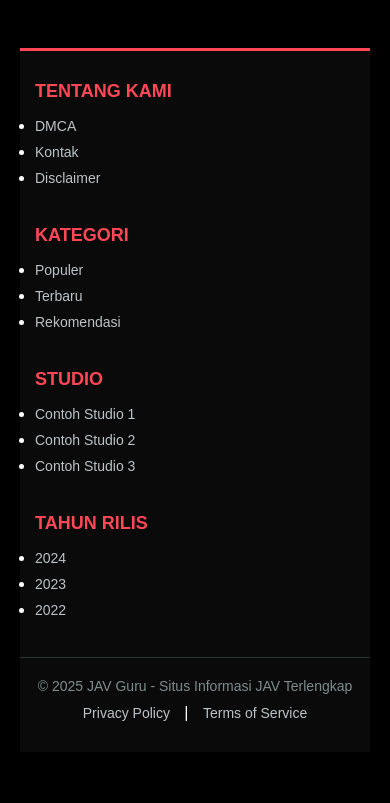
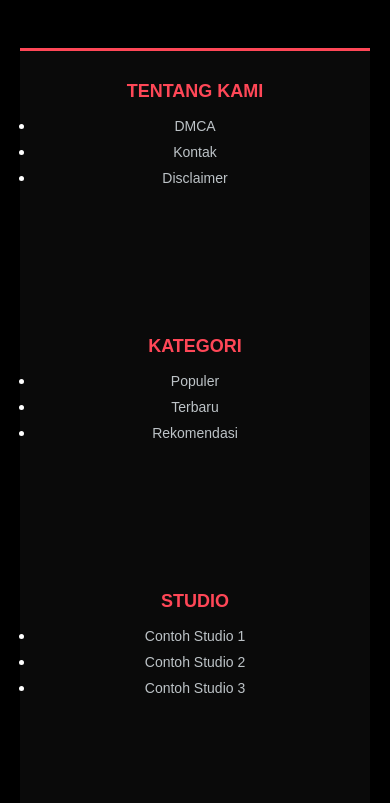
Before and after one commit to SophiaAdeline/JAV-guru, a plain HTML site: page index-1.html in a window 390 px wide. Shown: the part 5601-6404 px from the top of the page. Before the commit the page ends 6373 px from the top, so only its background shows below. Drawn offline with Linux system fonts and the light colour scheme.

Commit message:
Update index-1.html

```diff
--- a/index-1.html
+++ b/index-1.html
@@ -66,6 +66,13 @@
         @media (max-width: 768px) {
             .grid {
                 grid-template-columns: repeat(2, 1fr);
+            }
+            .footer-container {
+            flex-direction: column;
+            text-align: center;
+            }
+            .footer-section {
+                margin-bottom: 25px;
             }
         }
 
```
